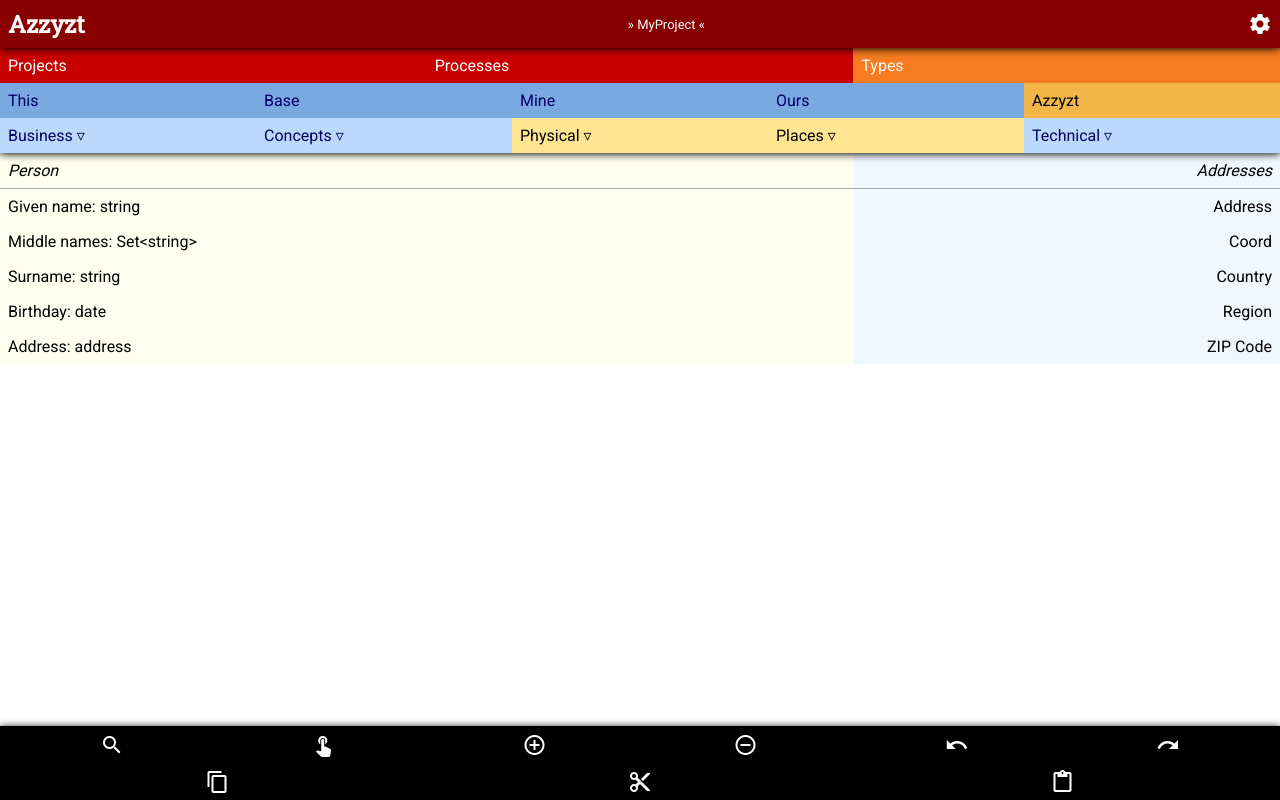
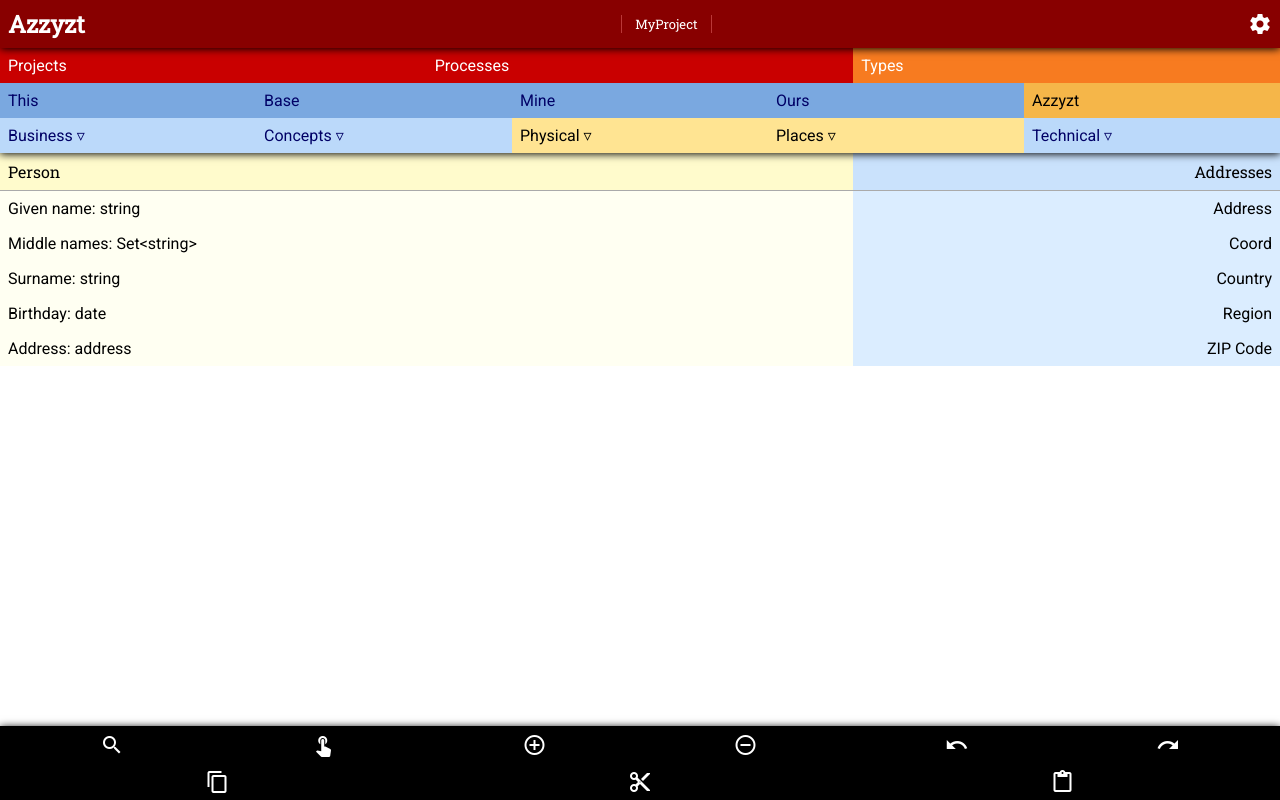
Before and after one commit to amanessinger/azzyzt, a website: page doc/mockups/struct-editor-azzyzt-address.html in a window 1280 px wide. Drawn offline with Linux system fonts and the light colour scheme.

Commit message:
Some more tweaking of styles

```diff
--- a/doc/mockups/struct-editor-azzyzt-address.html
+++ b/doc/mockups/struct-editor-azzyzt-address.html
@@ -23,7 +23,7 @@
 <header class="app-header">
   <div class="app-title-bar">
     <div class="app-title">Azzyzt</div>
-    <div class="app-title-project">&raquo; MyProject &laquo;</div>
+    <div class="app-title-project">MyProject</div>
     <i class="material-icons">settings</i>
   </div>
 </header>
--- a/doc/mockups/styles.css
+++ b/doc/mockups/styles.css
@@ -32,7 +32,16 @@ html, .app {
 }
 
 .app-title-project {
+  font-family: "Roboto Slab", Helvetica, Arial, sans-serif;
   font-size: small;
+  padding-left: 1em;
+  padding-right: 1em;
+  border-left-color: #ba3838;
+  border-right-color: #ba3838;
+  border-left-width: thin;
+  border-right-width: thin;
+  border-left-style: solid;
+  border-right-style: solid;
 }
 
 .nav-block {
@@ -110,12 +119,20 @@ html, .app {
   justify-content: space-between;
 }
 
+.type-editor__target-name {
+  background-color: #fffbcc;
+}
+
 .type-editor__target {
-  background-color: ivory;
+  background-color: #fffff2;
+}
+
+.type-editor__lib-name {
+  background-color: #cae2fc;
 }
 
 .type-editor__lib {
-  background-color: aliceblue;
+  background-color: #dbedff;
 }
 
 .type-editor__target {
@@ -131,7 +148,7 @@ html, .app {
 }
 
 .type-editor__target-name, .type-editor__lib-name {
-  font-style: italic;
+  font-family: "Roboto Slab", Helvetica, Arial, sans-serif;
   border-bottom-color: #aaaaaa;
   border-bottom-width: thin;
   border-bottom-style: solid;
```
Also changed, not shown: doc/mockups/struct-editor-base-collections.html (+1 -1 lines).
